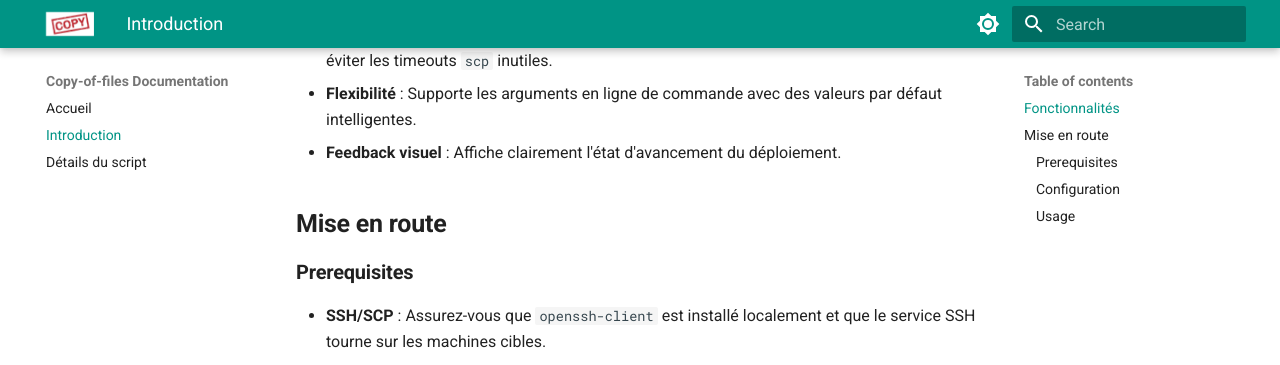
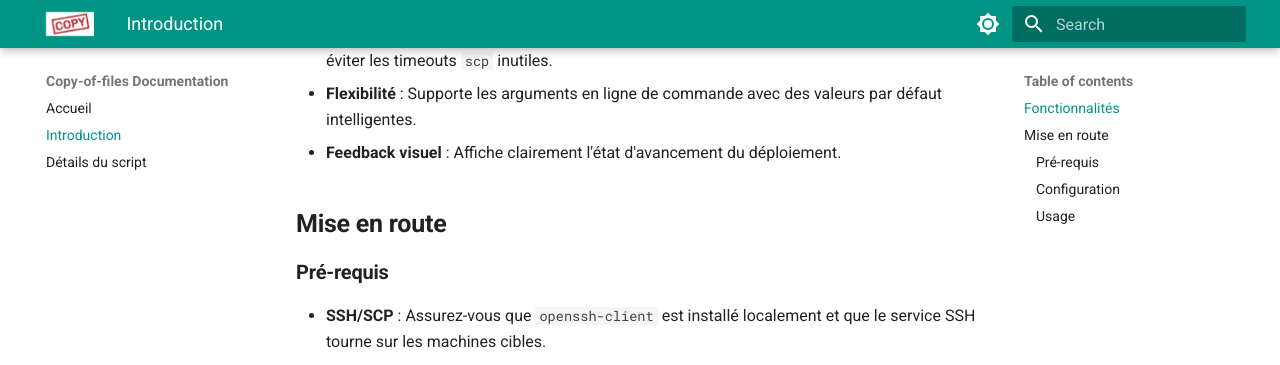
Before and after one commit to Njiecheu/copy-of-files, an MkDocs documentation site: the page built from docs/introduction.md, in a window 1280 px wide and 900 px high, scrolled down 359 px. Shown: the top 365 px of the window. Built offline with MkDocs 1.6.1 and Material for MkDocs 9.7.7, drawn with Linux system fonts in a browser that asks for light colours.

Commit message:
Correction

```diff
--- a/docs/introduction.md
+++ b/docs/introduction.md
@@ -11,7 +11,7 @@ L'utilitaire `copy-of-files` est une implémentation concrète de script Bash vi
 
 ## **Mise en route**
 
-### **Prerequisites**
+### **Pré-requis**
 
 - **SSH/SCP** : Assurez-vous que `openssh-client` est installé localement et que le service SSH tourne sur les machines cibles.
 - **Authentification** : Il est fortement recommandé de configurer des clés SSH (`ssh-copy-id`) pour éviter d'avoir à saisir un mot de passe pour chaque machine.
```
